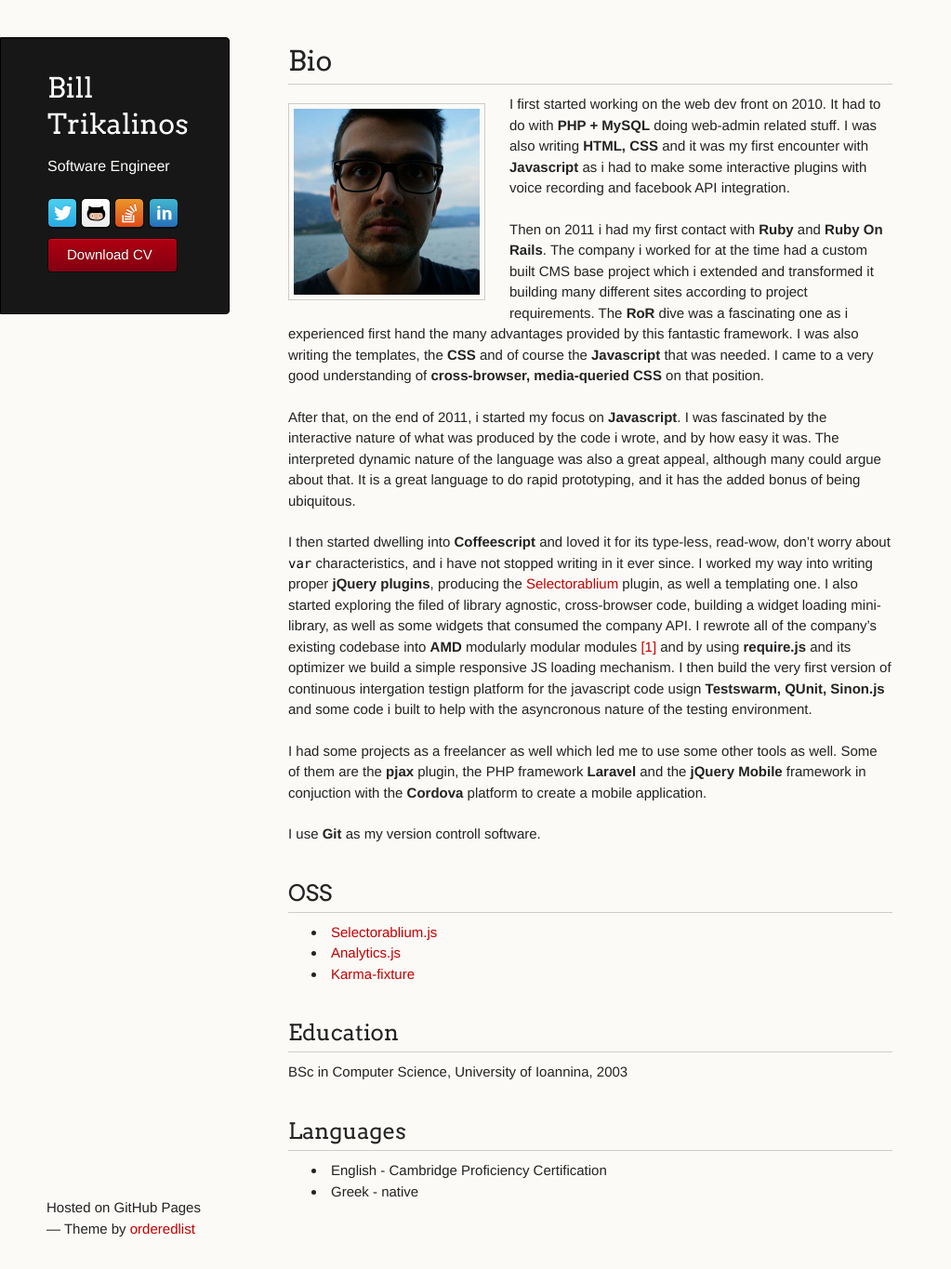
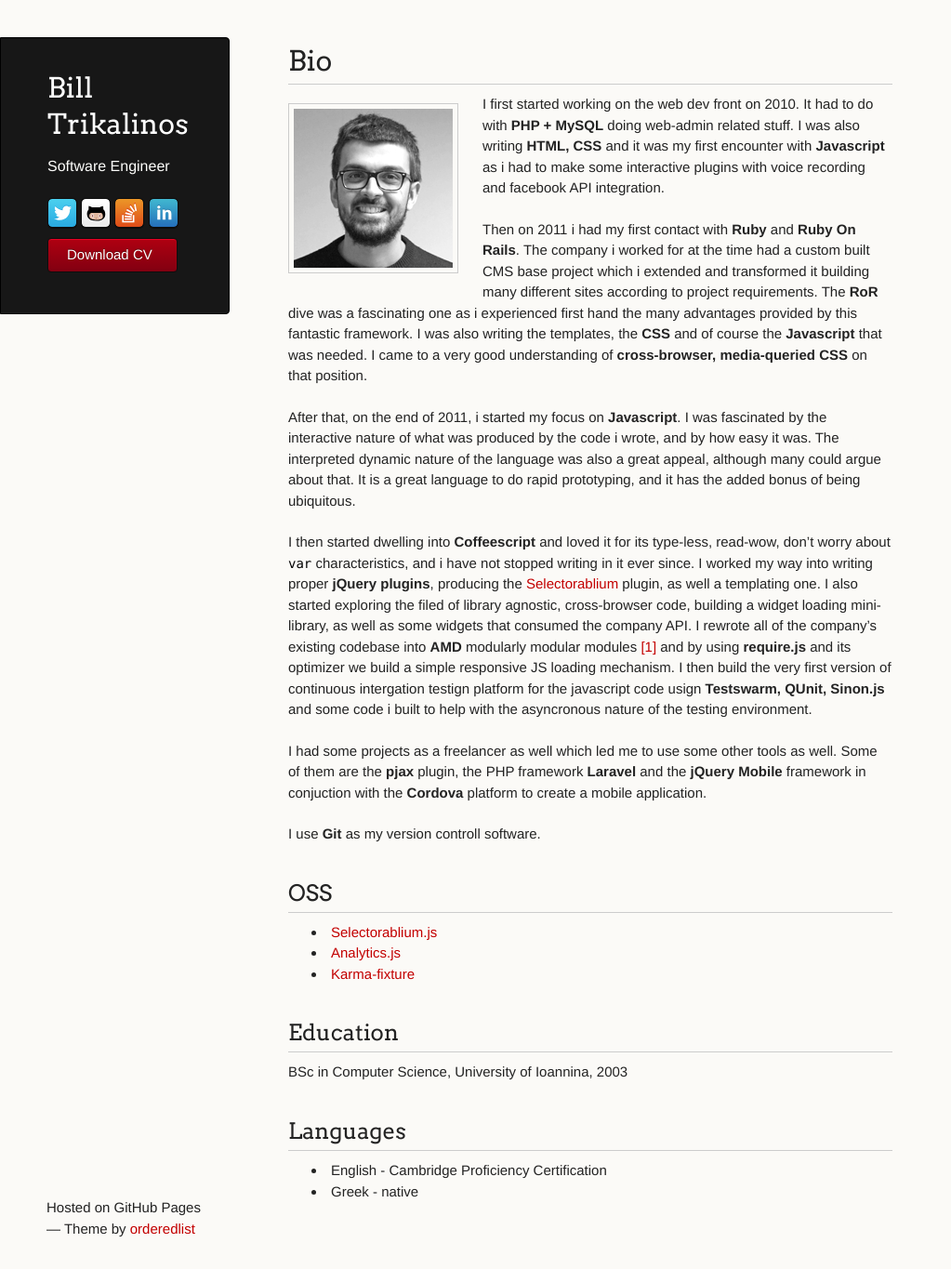
Before and after one commit to billtrik/billtrik.github.io, a Jekyll site: the page built from index.md, in a window 1280 px wide and 1365 px high. Shown: the whole window at 93% size, without its empty margins (0-1023 px from the left). Built offline with Jekyll 4.4.1, drawn with Linux system fonts in a browser that asks for light colours; Markdown is read by kramdown in place of the engine named in the settings.

Commit message:
Update my image

```diff
--- a/index.md
+++ b/index.md
@@ -9,7 +9,7 @@ Bio
 ======================
 
 
-![Bill Trikalinos](/images/billtrik.jpg) I first started working on the web dev front on 2010.
+![Bill Trikalinos](/images/bill_trikalinos.png) I first started working on the web dev front on 2010.
 It had to do with **PHP + MySQL** doing web-admin related stuff.
 I was also writing **HTML, CSS** and it was my first encounter with **Javascript** as i
 had to make some interactive plugins with voice recording and facebook API integration.
```
Also changed, not shown: images/bill_trikalinos.png (added).
